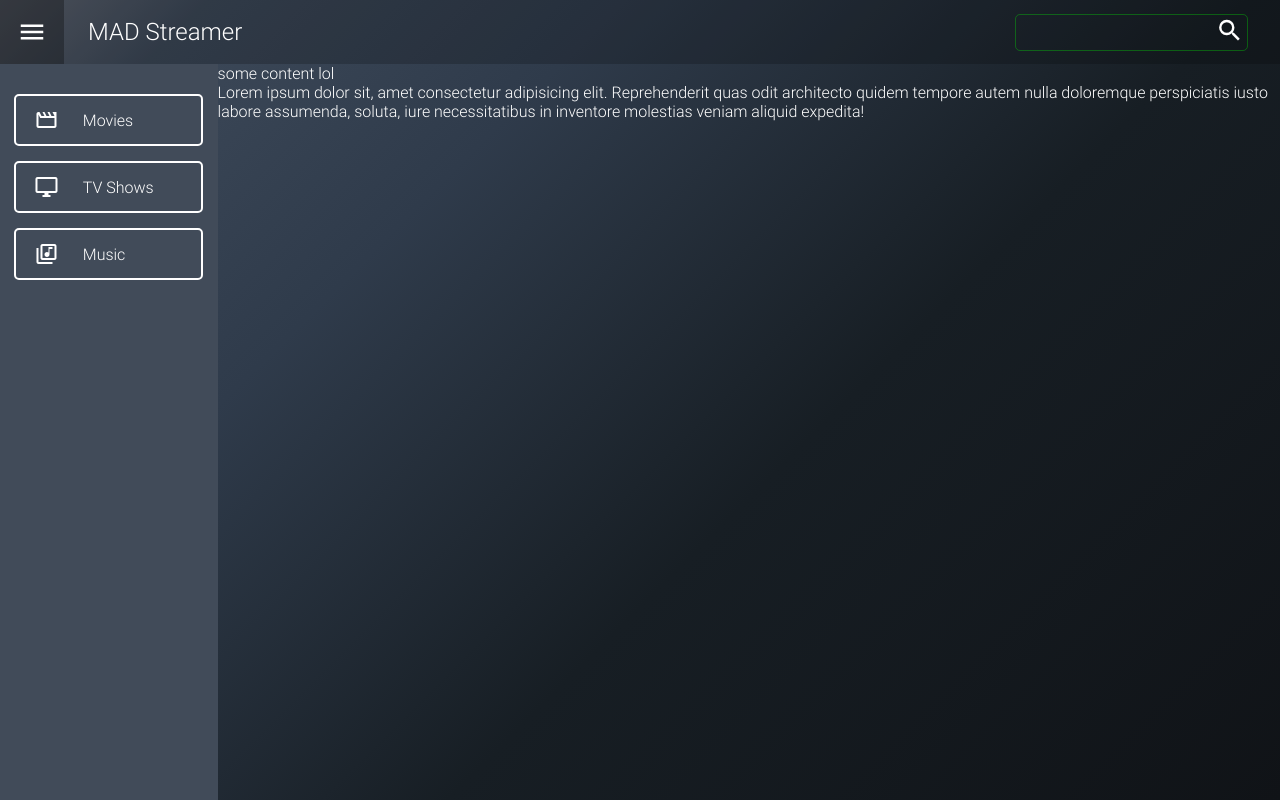
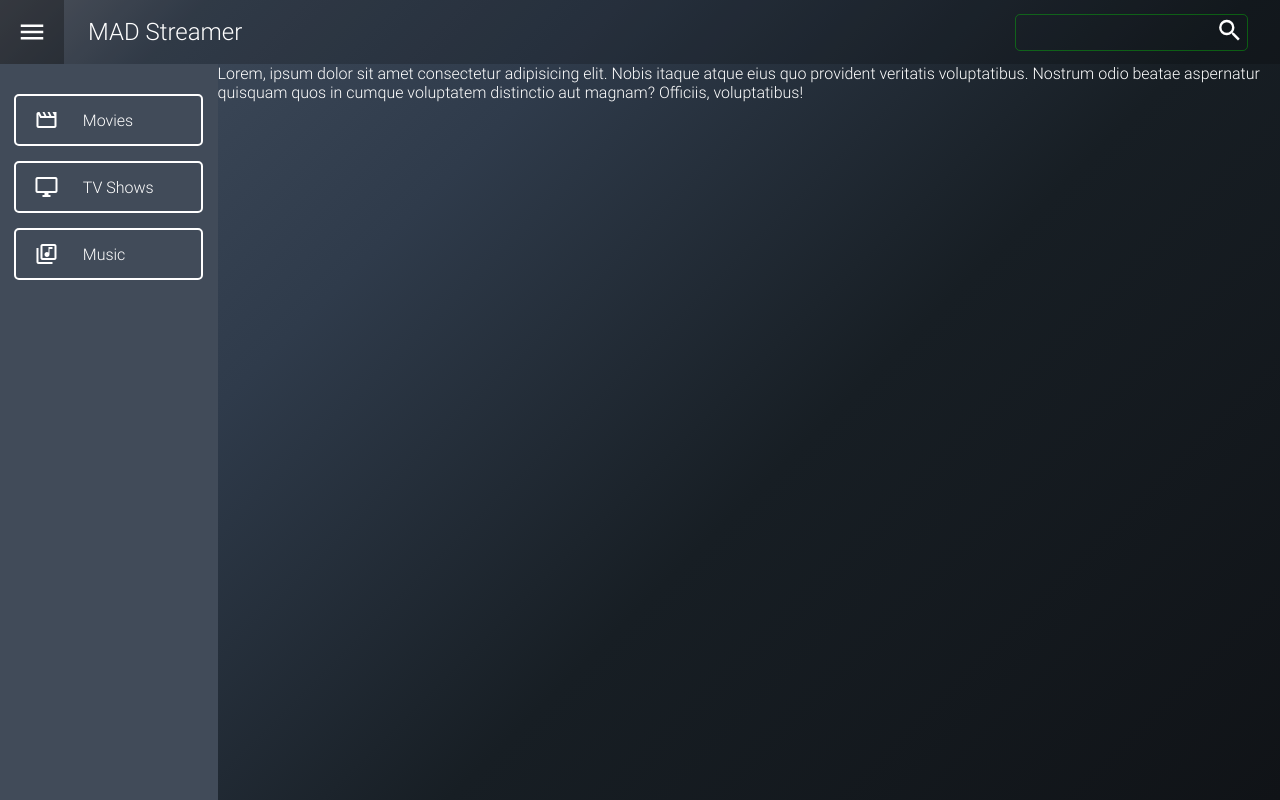
Before and after one commit to Dawit-Aseged/MAD-Stream, an Angular app: page / in a window 1280 px wide. Built offline with nearby package versions, Linux system fonts and the light colour scheme.

Commit message:
Created Content Component

```diff
--- a/src/app/app.component.html
+++ b/src/app/app.component.html
@@ -1,7 +1,6 @@
 <div class="container">
   <app-toolbar></app-toolbar>
   <app-sidenav>
-    some content lol <br>
-    Lorem ipsum dolor sit, amet consectetur adipisicing elit. Reprehenderit quas odit architecto quidem tempore autem nulla doloremque perspiciatis iusto labore assumenda, soluta, iure necessitatibus in inventore molestias veniam aliquid expedita!
+    <app-content></app-content>
   </app-sidenav>
 </div>
--- a/src/app/app.module.ts
+++ b/src/app/app.module.ts
@@ -5,12 +5,14 @@ import { AppRoutingModule } from './app-routing.module';
 import { AppComponent } from './app.component';
 import { ToolbarComponent } from './toolbar/toolbar.component';
 import { SidenavComponent } from './sidenav/sidenav.component';
+import { ContentComponent } from './content/content.component';
 
 @NgModule({
   declarations: [
     AppComponent,
     ToolbarComponent,
-    SidenavComponent
+    SidenavComponent,
+    ContentComponent
   ],
   imports: [
     BrowserModule,
--- /dev/null
+++ b/src/app/content/content.component.html
@@ -0,0 +1,3 @@
+<div class="container">
+  Lorem, ipsum dolor sit amet consectetur adipisicing elit. Nobis itaque atque eius quo provident veritatis voluptatibus. Nostrum odio beatae aspernatur quisquam quos in cumque voluptatem distinctio aut magnam? Officiis, voluptatibus!
+</div>
--- /dev/null
+++ b/src/app/content/content.component.ts
@@ -0,0 +1,15 @@
+import { Component, OnInit } from '@angular/core';
+
+@Component({
+  selector: 'app-content',
+  templateUrl: './content.component.html',
+  styleUrls: ['./content.component.scss']
+})
+export class ContentComponent implements OnInit {
+
+  constructor() { }
+
+  ngOnInit(): void {
+  }
+
+}
--- a/src/app/toolbar/toolbar.component.ts
+++ b/src/app/toolbar/toolbar.component.ts
@@ -24,7 +24,9 @@ export class ToolbarComponent implements OnInit {
 
   searchClicked(input: HTMLInputElement){
     this.searchActive = true;
-    input.focus();
+    setTimeout(() => {
+      input.focus();
+    }, 100);
   }
 
   // Checks if there is anything in the search bar and removes border accordingly
```
Also changed, not shown: src/app/content/content.component.scss (added), 1 other file (tests, documents, lock files or other folders).
